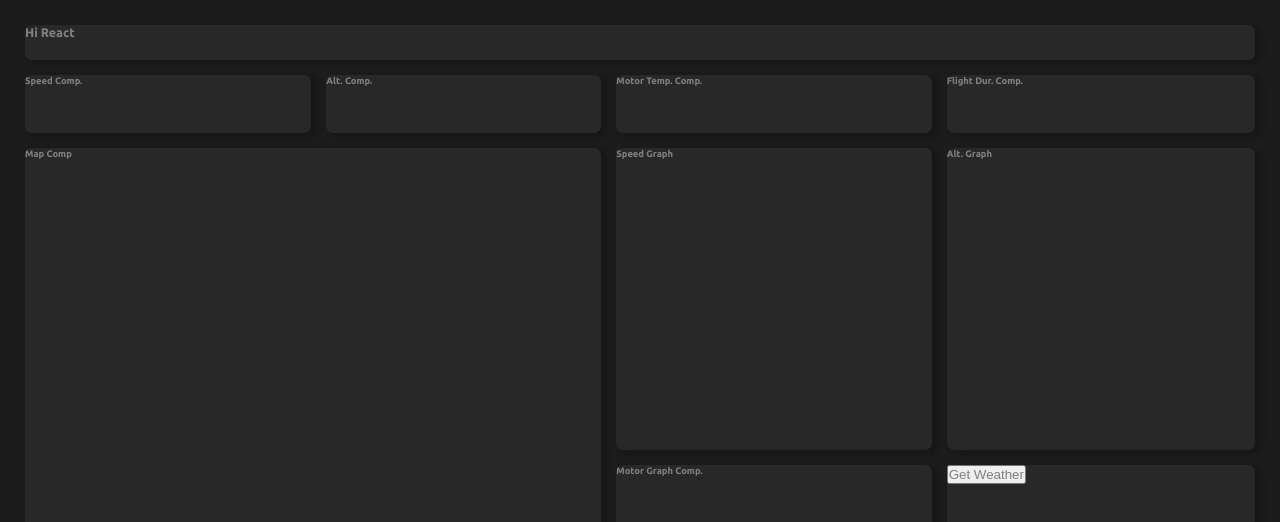
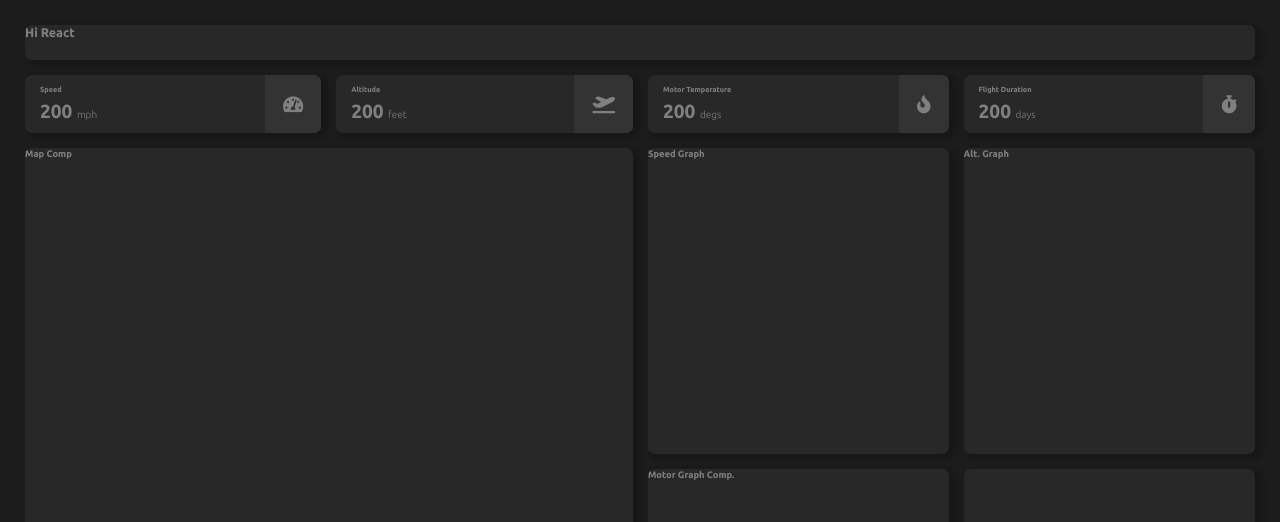
Before and after one commit to rsamhollyer/weather-piece, a React (Create React App) app: page / in a window 1280 px wide. Shown: the top 522 px of the page. Built offline with nearby package versions, Linux system fonts and the light colour scheme; no server answers.

Commit message:
updated classNames on various panels for styling

```diff
--- a/src/Components/Altitude.jsx
+++ b/src/Components/Altitude.jsx
@@ -1,7 +1,16 @@
 const Altitude = () => {
 	return (
-		<div className="altitude-component">
-			<h2>Alt. Comp.</h2>
+		<div className="altitude-component single-stat-panel">
+			<div className="text-area">
+				<h3 className="component-header">Altitude</h3>
+				<h2 className="read-out-info">
+					200 <span>feet</span>
+				</h2>
+			</div>
+
+			<div className="icon-area">
+				<span className="component-icon fas fa-plane-departure"></span>
+			</div>
 		</div>
 	);
 };
--- a/src/Components/FlightDuration.jsx
+++ b/src/Components/FlightDuration.jsx
@@ -1,7 +1,16 @@
 const FlightDuration = () => {
 	return (
-		<div className="flight-duration-component">
-			<h2>Flight Dur. Comp.</h2>
+		<div className="flight-duration-component single-stat-panel">
+			<div className="text-area">
+				<h3 className="component-header">Flight Duration</h3>
+				<h2 className="read-out-info">
+					200 <span>days</span>
+				</h2>
+			</div>
+
+			<div className="icon-area">
+				<span className="component-icon fas fa-stopwatch"></span>
+			</div>
 		</div>
 	);
 };
--- a/src/Components/MotorTemp.jsx
+++ b/src/Components/MotorTemp.jsx
@@ -1,7 +1,16 @@
 const MotorTemp = () => {
 	return (
-		<div className="motor-temp-component">
-			<h2>Motor Temp. Comp.</h2>
+		<div className="motor-temp-component single-stat-panel">
+			<div className="text-area">
+				<h3 className="component-header">Motor Temperature</h3>
+				<h2 className="read-out-info">
+					200 <span>degs</span>
+				</h2>
+			</div>
+
+			<div className="icon-area">
+				<span className="component-icon fas fa-fire"></span>
+			</div>
 		</div>
 	);
 };
--- a/src/Components/Speed.jsx
+++ b/src/Components/Speed.jsx
@@ -1,7 +1,16 @@
 const Speed = () => {
 	return (
-		<div className="speed-component">
-			<h2>Speed Comp.</h2>
+		<div className="speed-component single-stat-panel">
+			<div className="text-area">
+				<h3 className="component-header">Speed</h3>
+				<h2 className="read-out-info">
+					200 <span>mph</span>
+				</h2>
+			</div>
+
+			<div className="icon-area">
+				<span className="component-icon fas fa-tachometer-alt"></span>
+			</div>
 		</div>
 	);
 };
--- a/src/Components/Weather.jsx
+++ b/src/Components/Weather.jsx
@@ -1,12 +1,9 @@
 import WeatherIcon from "./WeatherIcon";
 
 export const Weather = (props) => {
-	const { weather, getWeather } = props;
+	const { weather } = props;
 	return (
 		<div className="weather-component">
-			<button onClick={() => getWeather("imperial", "80138")}>
-				Get Weather
-			</button>
 			{weather ? (
 				<div>
 					<WeatherIcon main={weather.weather[0].main} />
```
